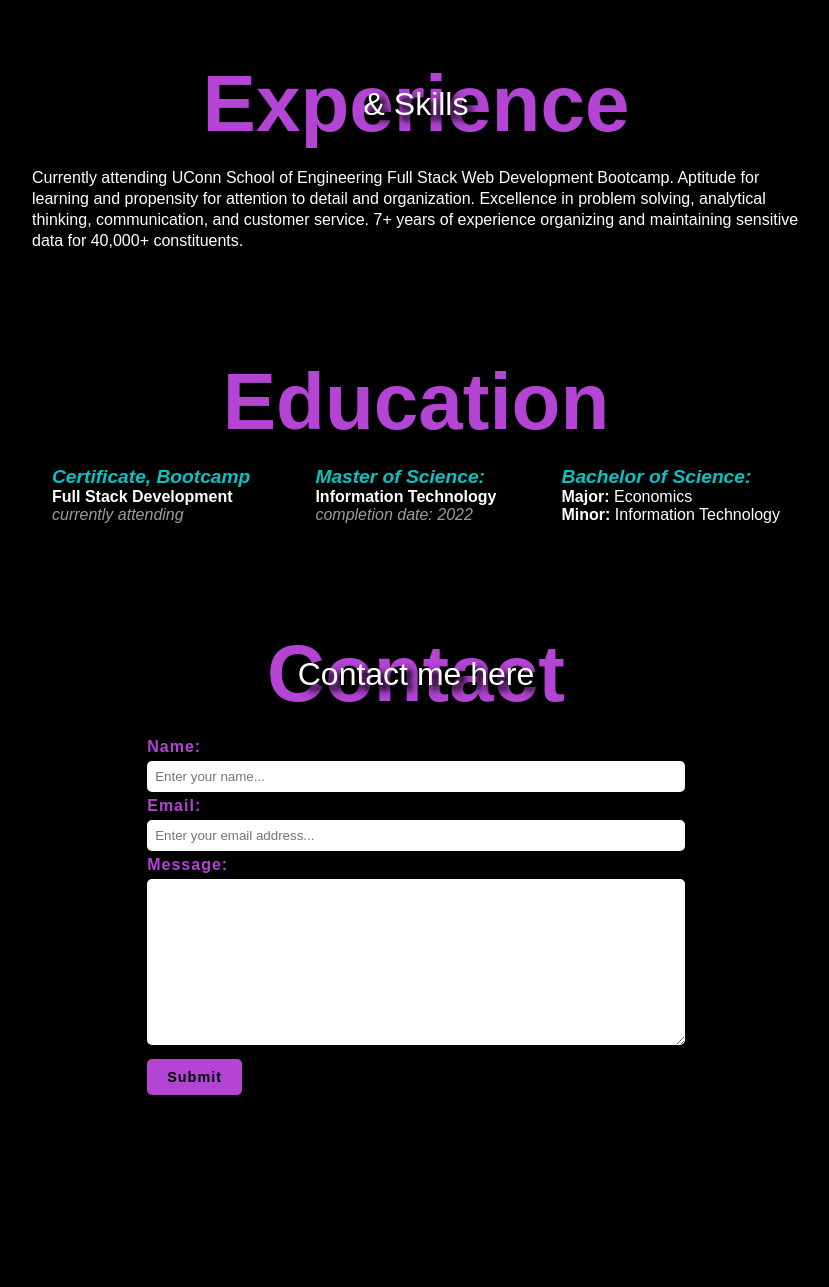
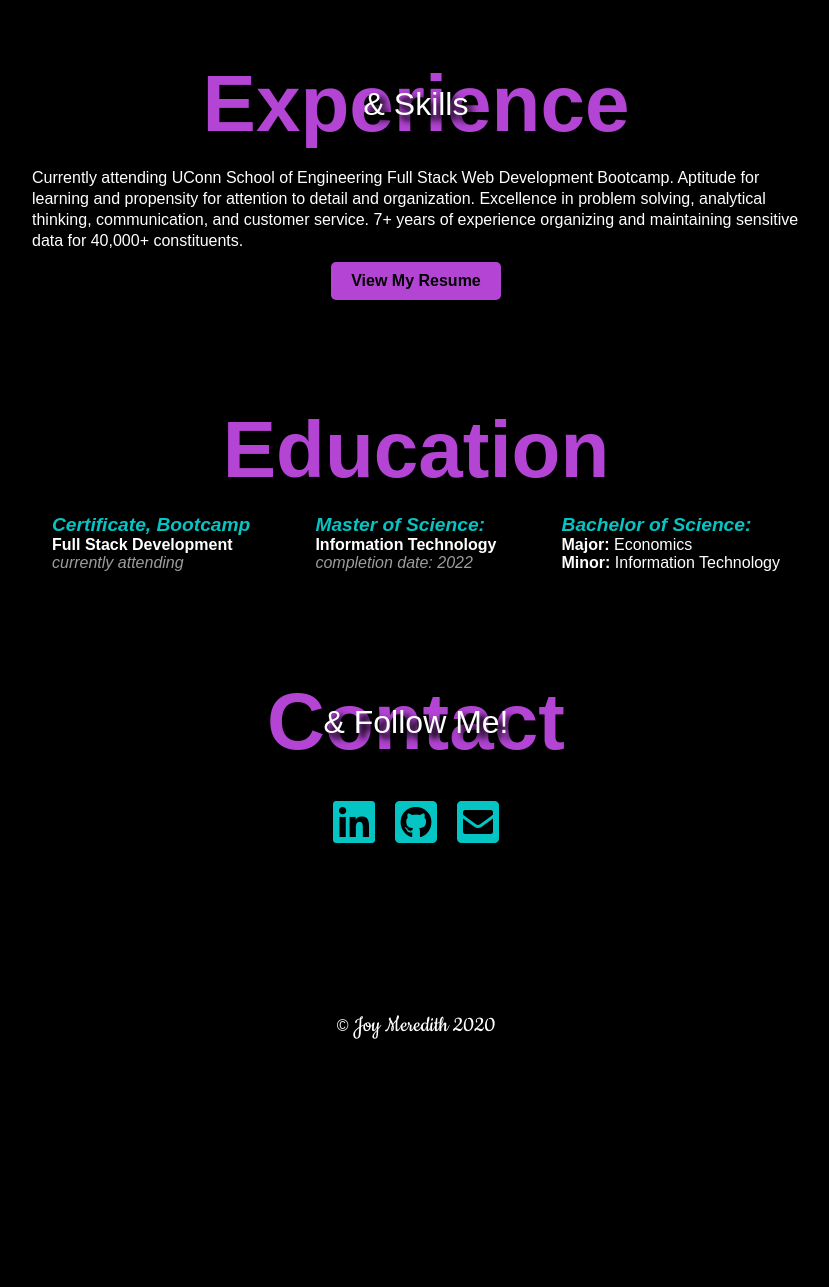
Before and after one commit to jxleilani/jxleilani.github.io, a plain HTML site: page index.html in a window 1280 px wide. Shown: the part 2132-3419 px from the top of the page, without its empty margins (224-1053 px from the left). After the commit the page ends 3187 px from the top, so only its background shows below. Drawn offline with nearby package versions, Linux system fonts and the light colour scheme.

Commit message:
add contact icons and resume

```diff
--- a/index.html
+++ b/index.html
@@ -131,6 +131,9 @@
                         Aptitude for learning and propensity for attention to detail and organization. Excellence in problem solving, analytical thinking, communication, and customer service.
                         7+ years of experience organizing and maintaining sensitive data for 40,000+ constituents.
                     </p>
+                    <div class="resume-btn">
+                        <a href="./Assets/Joy_Meredith_Resume.pdf" target="_blank"><button>View My Resume</button></a>
+                    </div>
                 </div>
 
             </div>
@@ -169,17 +172,13 @@
             <div class="container">
                 <div class="section-heading">
                     <h1>Contact</h1>
-                    <h6>Contact me here</h6>
+                    <h6>& Follow Me!</h6>
                 </div>
-                <form action="">
-                    <label for="name">Name:</label>
-                    <input type="text" id="name" name="name" placeholder="Enter your name..." required>
-                    <label for="email">Email:</label>
-                    <input type="email" id="email" name="email" placeholder="Enter your email address..." required>
-                    <label for="message">Message:</label>
-                    <textarea name="message" id="message" cols="10" rows="10"></textarea>
-                    <input type="submit" value="Submit">
-                </form>
+                <div class="icon-container">
+                    <span class="icon-item"><a href="https://linkedin.com/in/jleilani"><i class="fab fa-linkedin"></i></a></span>
+                    <span class="icon-item"><a href="https://github.com/jxleilani"><i class="fab fa-github-square"></i></a></span>
+                    <span class="icon-item"><a href = "mailto: jxleilani@gmail.com"><i class="fas fa-envelope-square"></i></a></span>
+                </div>
             </div>
         </section>
         <footer class="copyright">
--- a/style.css
+++ b/style.css
@@ -231,6 +231,27 @@ section.about{
 .experience .container{
     line-height: 1.3rem;;
 }
+.resume-btn{
+    display: flex;
+    align-items: center;
+}
+.resume-btn a{
+    margin: 10px auto 0;
+}
+
+.exp-details button{
+    padding: 10px 20px;
+    cursor: pointer;
+    background: #b344d4;
+    border: none;
+    border-radius: 5px;
+    font-weight: bold;
+    font-size: 1rem;
+    transition: background .5s ease-out;
+}
+.exp-details button:hover{
+    background: #04c4c4;
+}
 .edu-details{
     display: flex;
     justify-content: space-between;
@@ -245,42 +266,31 @@ section.about{
 }
 /* End Experience and Education */
 
-/* Contact Form */
+/* Contact */
 .contact{
+    height: 100px;
+}
+.icon-container{
+    display: flex;
+    margin: 0 auto;
+    justify-content: center;
+    width: 50%;
+}
+.icon-item{
+    margin: 10px;
+    font-size: 3rem;
+    cursor: pointer;
+}
+.icon-item i{
+    color: #04c4c4;
+    transition: color .5s ease-out;
+}
+.icon-item i:hover,
+.icon-item i:visited{
+    color: #b344d4;
+}
 
-}
-form{
-    margin: 0 auto;
-    width: 70%;
-}
-form label{
-    color: #b344d4;
-    font-weight: bold;
-    letter-spacing: 1px;
-
-}
-form input,
-form textarea{
-    width: 100%;
-    padding: 8px;
-    margin: 5px 0;
-    border: none;
-    border-radius: 5px;
-}
-input[type="submit"]{
-    width: initial;
-    background-color: #b344d4;
-    padding: 10px 20px;
-    font-weight: bold;
-    font-size: .9rem;
-    letter-spacing: 1px;
-    cursor: pointer;
-    transition: background-color 650ms;
-}
-input[type="submit"]:hover{
-    background-color: #04c4c4;
-}
-/* End Contact Form */
+/* End Contact*/
 
 .copyright{
     position: relative;
@@ -411,6 +421,13 @@ input[type="submit"]:hover{
         text-shadow: 5px 5px 5px black,
                     5px 5px 10px black;
     }
+    .icon-item{
+        font-size: 2rem;
+        margin-top: 0;
+    }
+    .exp-details button{
+        font-size: .8rem;;
+    }
 }
 @media screen and (max-width: 611px){
     .name h1{
```
Also changed, not shown: 1 other file.
